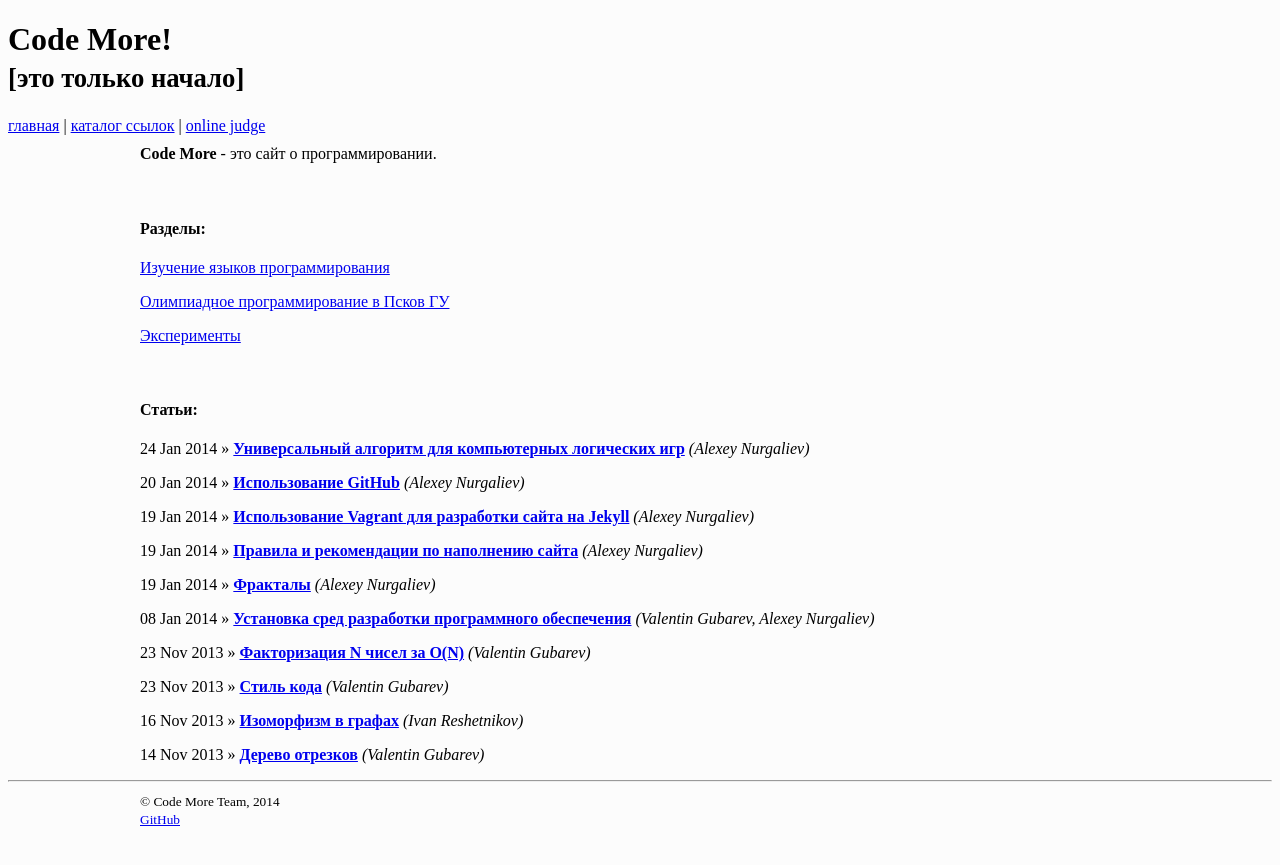
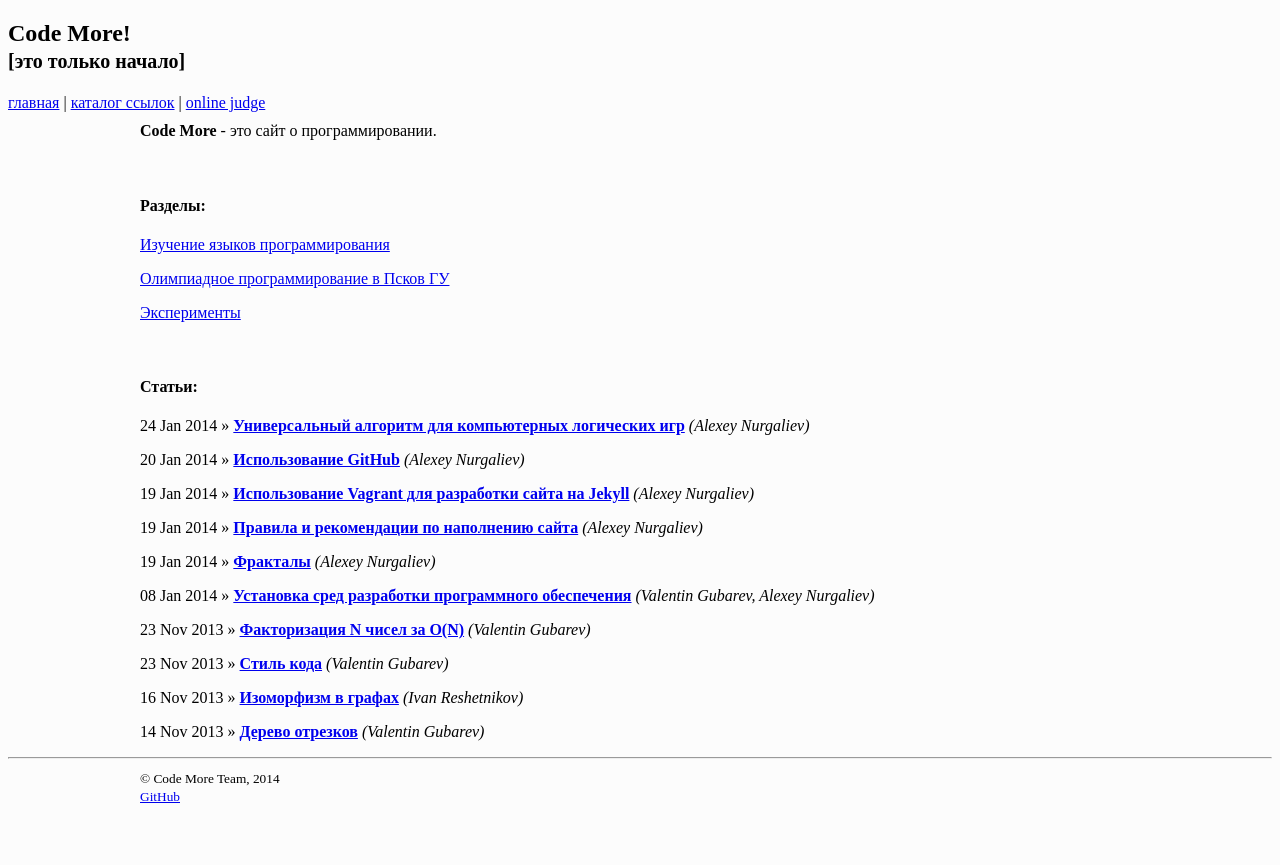
Before and after one commit to codemore-ru/codemore-ru.github.io, a Jekyll site: the page built from index.html, in a window 1280 px wide. Shown: the top 865 px of the page. Built offline with Jekyll 4.4.1, drawn with Linux system fonts in a browser that asks for light colours.

```diff
--- a/_includes/title.html
+++ b/_includes/title.html
@@ -1,2 +1,2 @@
-<h1>Code More!<br/>
-<small>[это только начало]</small></h1>
+<h2>Code More!<br/>
+<small>[это только начало]</small></h2>
```
